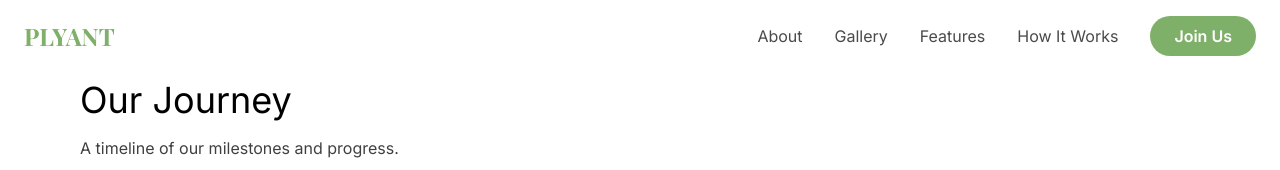
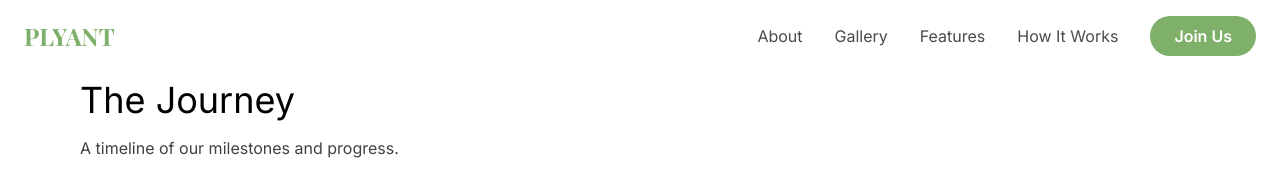
Before and after one commit to KismetKrystle/PLYT-Landing, a Next.js app: page /about in a window 1280 px wide. Shown: the top 170 px of the page. Built offline with nearby package versions, Linux system fonts and the light colour scheme; a web font is replaced by a local one.

Commit message:
Refining pages and components

```diff
--- a/components/ui/timeline.tsx
+++ b/components/ui/timeline.tsx
@@ -38,7 +38,7 @@ export const Timeline = ({ data }: { data: TimelineEntry[] }) => {
         >
             <div className="max-w-7xl mx-auto py-20 px-4 md:px-8 lg:px-10">
                 <h2 className="text-lg md:text-4xl mb-4 text-black max-w-4xl">
-                    Our Journey
+                    The Journey
                 </h2>
                 <p className="text-neutral-700 text-sm md:text-base max-w-sm">
                     A timeline of our milestones and progress.
```
Also changed, not shown: public/assets/images/gallery/20171204_191819.jpg (added).
